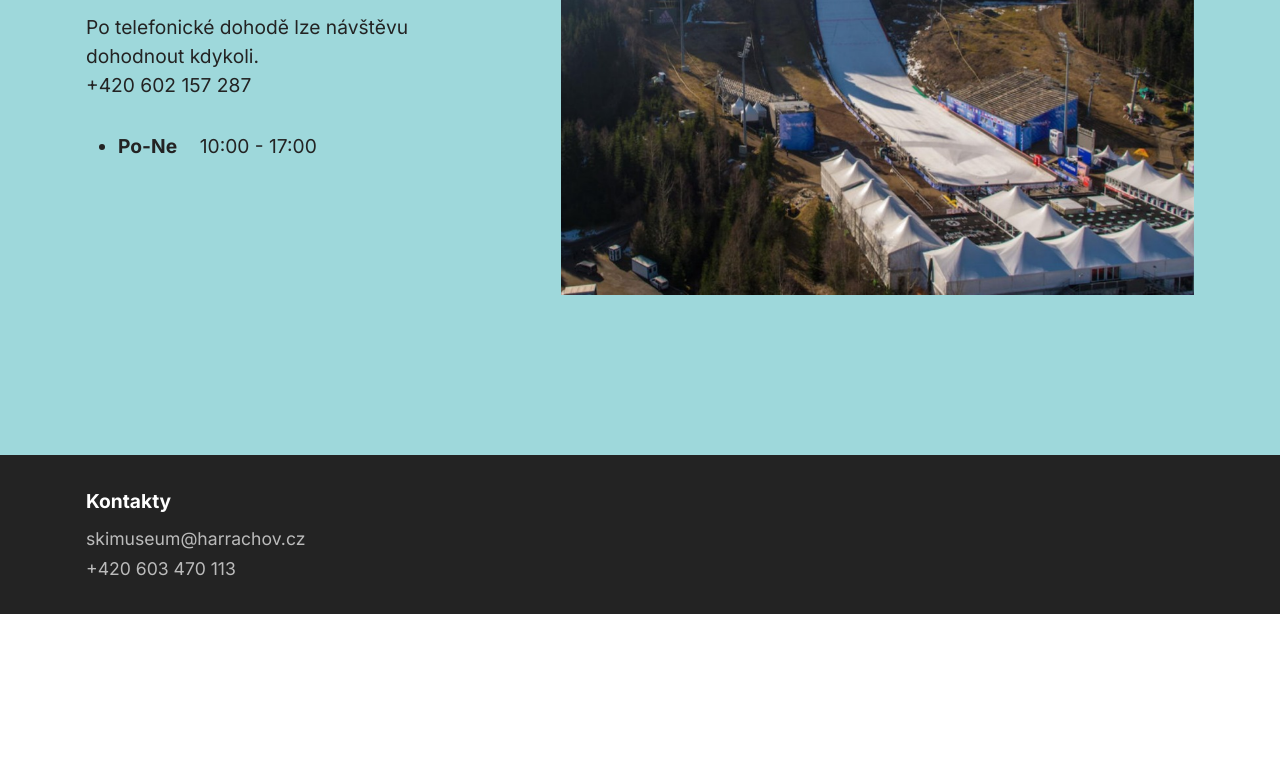
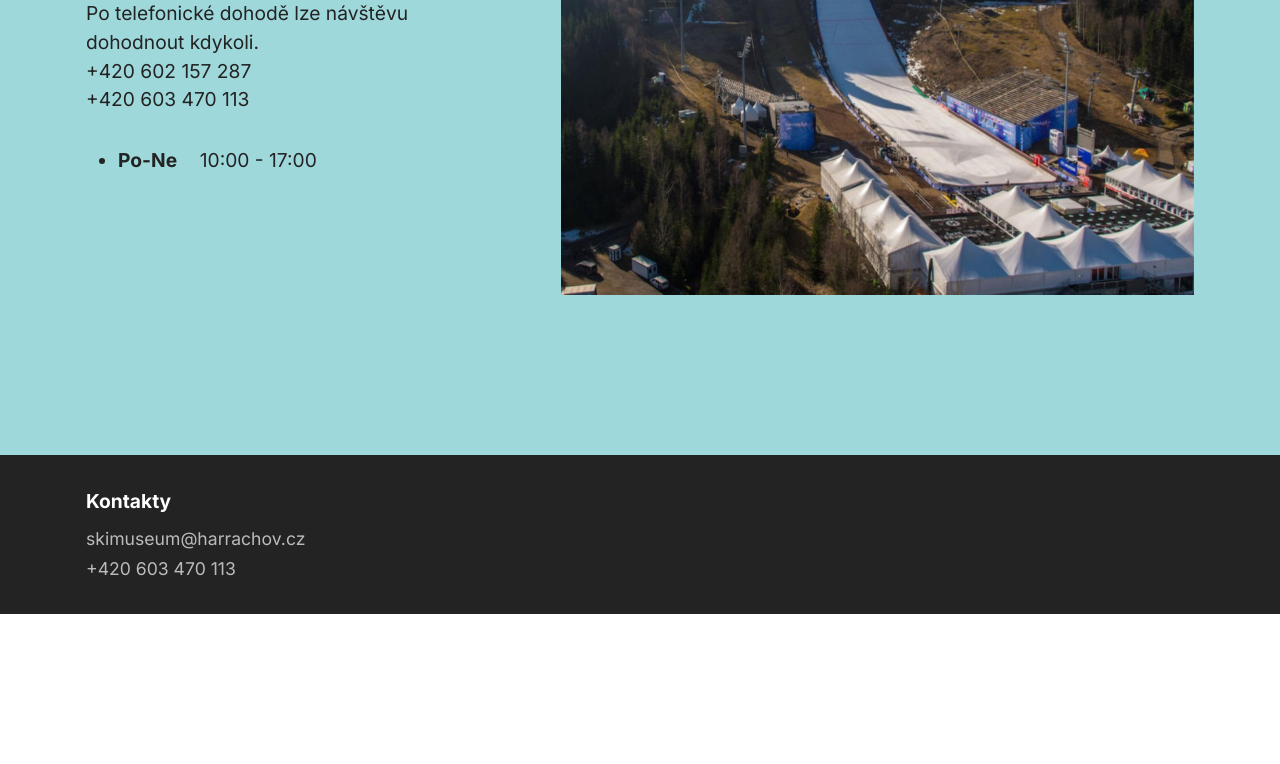
Before and after one commit to pepezdepa/Ski-Museum, a plain HTML site: page page1.html in a window 1280 px wide. Shown: the part 329-1093 px from the top of the page. Drawn offline with Linux system fonts and the light colour scheme.

Commit message:
Add files via upload

```diff
--- a/page1.html
+++ b/page1.html
@@ -81,7 +81,7 @@
                     <div class="card-box">
                         <h4 class="card-title mbr-fonts-style mb-4 display-2">
                             <strong>Otevírací Doba</strong></h4>
-                        <p class="mbr-text mbr-fonts-style mb-4 display-7">Po telefonické dohodě lze návštěvu dohodnout kdykoli.<br>+420&nbsp;602 157 287<br></p>
+                        <p class="mbr-text mbr-fonts-style mb-4 display-7">Po telefonické dohodě lze návštěvu dohodnout kdykoli.<br>+420&nbsp;602 157 287<br>+420&nbsp;603 470 113<br></p>
                         <div class="mbr-text mbr-fonts-style counter-container display-7">
                             <ul>
                                 <li><strong>Po-Ne&nbsp; &nbsp; &nbsp;</strong>10:00 - 17:00<br></li>
```
